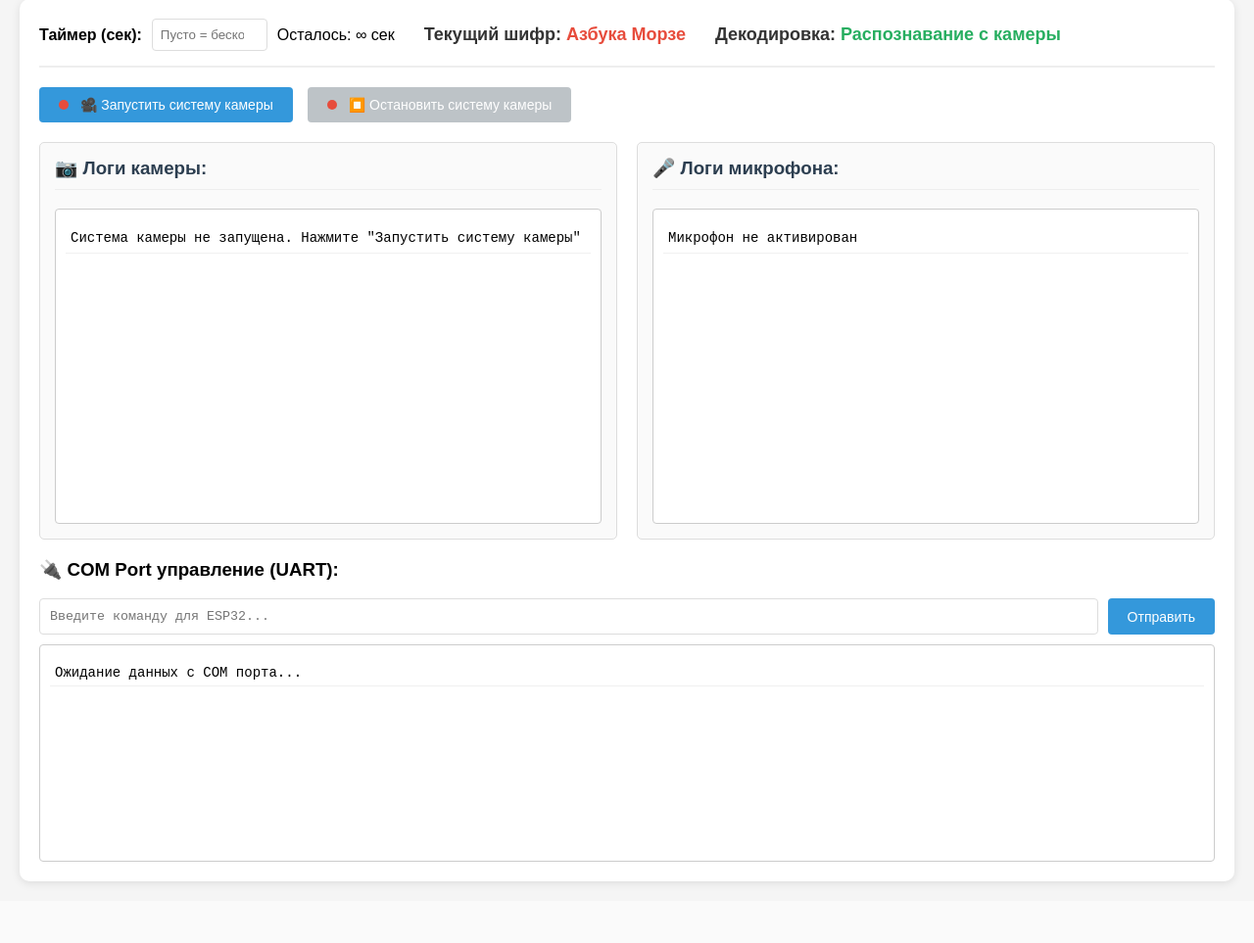
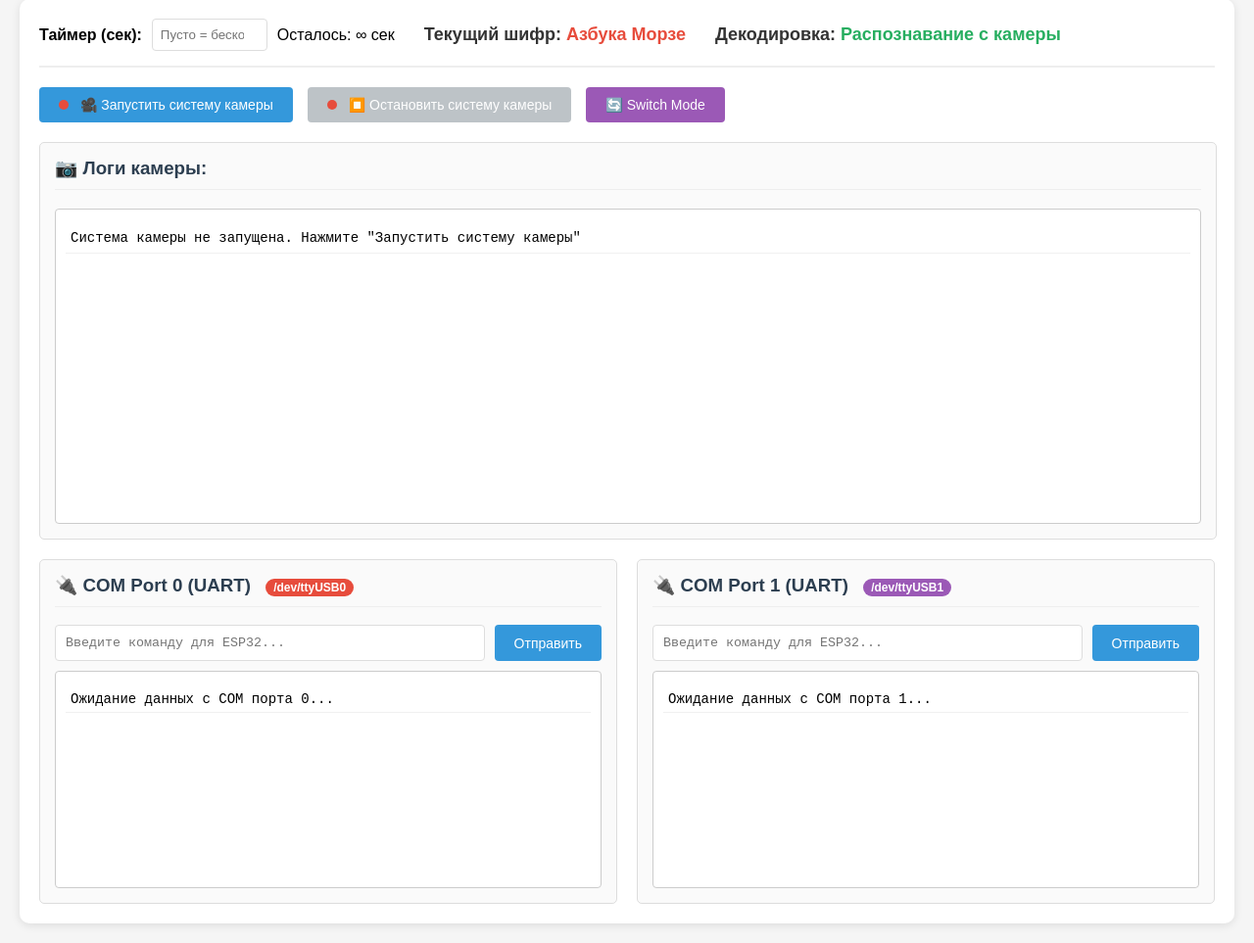
Before and after one commit to arhside3/rgb_main_server, a Flask app: page / in a window 1280 px wide. Shown: the part 21-984 px from the top of the page at 98% size. Before the commit the page ends 925 px from the top, so only its background shows below. Run offline with Flask 3, Linux system fonts and the light colour scheme; some libraries are stand-ins or nearby versions.

Commit message:
Add files via upload

```diff
--- a/site/templates/index.html
+++ b/site/templates/index.html
@@ -30,6 +30,7 @@
             display: flex;
             gap: 15px;
             margin-bottom: 20px;
+            flex-wrap: wrap;
         }
         .timer-section {
             display: flex;
@@ -63,6 +64,12 @@
             background: #bdc3c7;
             cursor: not-allowed;
         }
+        .switch-mode-btn {
+            background: #9b59b6;
+        }
+        .switch-mode-btn:hover {
+            background: #8e44ad;
+        }
         .logs-container {
             display: grid;
             grid-template-columns: 1fr 1fr;
@@ -74,6 +81,7 @@
             border-radius: 5px;
             padding: 15px;
             background: #fafafa;
+            width: 1170px;
         }
         .log-section h3 {
             margin-top: 0;
@@ -92,22 +100,37 @@
             font-size: 14px;
             line-height: 1.4;
         }
+        .com-sections {
+            display: grid;
+            grid-template-columns: 1fr 1fr;
+            gap: 20px;
+            margin-top: 20px;
+        }
         .com-section {
-            margin-top: 20px;
+            border: 1px solid #ddd;
+            border-radius: 5px;
+            padding: 15px;
+            background: #fafafa;
+        }
+        .com-section h3 {
+            margin-top: 0;
+            color: #2c3e50;
+            border-bottom: 1px solid #eee;
+            padding-bottom: 10px;
         }
         .com-controls {
             display: flex;
             gap: 10px;
             margin-bottom: 10px;
         }
-        #comInput {
+        .com-input {
             flex: 1;
             padding: 10px;
             border: 1px solid #ddd;
             border-radius: 4px;
             font-family: 'Courier New', monospace;
         }
-        #comOutput {
+        .com-output {
             border: 1px solid #ccc;
             padding: 10px;
             height: 200px;
@@ -140,30 +163,41 @@
         .status-inactive {
             background: #e74c3c;
         }
+        .port-indicator {
+            display: inline-block;
+            padding: 2px 8px;
+            background: #3498db;
+            color: white;
+            border-radius: 12px;
+            font-size: 12px;
+            margin-left: 10px;
+        }
+        .port-usb0 {
+            background: #e74c3c;
+        }
+        .port-usb1 {
+            background: #9b59b6;
+        }
     </style>
 </head>
 <body>
     <div class="container">
         <div class="header">
-            <!-- Таймер -->
             <div class="timer-section">
                 <label><strong>Таймер (сек):</strong></label>
                 <input type="number" class="timer-input" placeholder="Пусто = бесконечно" min="0">
                 <div>Осталось: <span id="timerDisplay">∞</span> сек</div>
             </div>
 
-            <!-- Текущий шифр -->
             <div class="cipher-info">
                 Текущий шифр: <span style="color: #e74c3c;">Азбука Морзе</span>
             </div>
 
-            <!-- Декодировка -->
             <div class="cipher-info">
                 Декодировка: <span style="color: #27ae60;">Распознавание с камеры</span>
             </div>
         </div>
 
-        <!-- Кнопки управления -->
         <div class="controls">
             <button onclick="startCameraSystem()" id="startCameraBtn">
                 <span class="status-indicator status-inactive"></span>
@@ -173,9 +207,11 @@
                 <span class="status-indicator status-inactive"></span>
                 ⏹️ Остановить систему камеры
             </button>
+            <button onclick="sendSwitchMode()" class="switch-mode-btn" id="switchModeBtn">
+                🔄 Switch Mode
+            </button>
         </div>
 
-        <!-- Логи с камеры и микрофона -->
         <div class="logs-container">
             <div class="log-section">
                 <h3>📷 Логи камеры:</h3>
@@ -183,24 +219,29 @@
                     <div class="log-entry">Система камеры не запущена. Нажмите "Запустить систему камеры"</div>
                 </div>
             </div>
+        </div>
 
-            <div class="log-section">
-                <h3>🎤 Логи микрофона:</h3>
-                <div class="logs" id="micLogs">
-                    <div class="log-entry">Микрофон не активирован</div>
+        <div class="com-sections">
+            <div class="com-section">
+                <h3>🔌 COM Port 0 (UART) <span class="port-indicator port-usb0">/dev/ttyUSB0</span></h3>
+                <div class="com-controls">
+                    <input type="text" class="com-input" id="comInput0" placeholder="Введите команду для ESP32...">
+                    <button onclick="sendCommand(0)">Отправить</button>
                 </div>
+                <div class="com-output" id="comOutput0">
+                    <div class="log-entry">Ожидание данных с COM порта 0...</div>
                 </div>
             </div>
 
-        <!-- COM Port управление -->
             <div class="com-section">
-            <h3>🔌 COM Port управление (UART):</h3>
+                <h3>🔌 COM Port 1 (UART) <span class="port-indicator port-usb1">/dev/ttyUSB1</span></h3>
                 <div class="com-controls">
-                <input type="text" id="comInput" placeholder="Введите команду для ESP32...">
-                <button onclick="sendCommand()">Отправить</button>
+                    <input type="text" class="com-input" id="comInput1" placeholder="Введите команду для ESP32...">
+                    <button onclick="sendCommand(1)">Отправить</button>
                 </div>
-            <div id="comOutput">
-                <div class="log-entry">Ожидание данных с COM порта...</div>
+                <div class="com-output" id="comOutput1">
+                    <div class="log-entry">Ожидание данных с COM порта 1...</div>
+                </div>
             </div>
         </div>
     </div>
@@ -210,30 +251,41 @@
         let timerInterval = null;
         let cameraActive = false;
 
-        // Обработка таймера
-        document.querySelector('.timer-input').addEventListener('input', function(e) {
+        function getElement(id) {
+            const element = document.getElementById(id);
+            if (!element) {
+                console.error(`Element ${id} not found`);
+            }
+            return element;
+        }
+
+        const timerInput = document.querySelector('.timer-input');
+        if (timerInput) {
+            timerInput.addEventListener('input', function(e) {
                 clearInterval(timerInterval);
                 const seconds = parseInt(e.target.value);
 
                 if (seconds > 0) {
                     let timeLeft = seconds;
-                document.getElementById('timerDisplay').textContent = timeLeft;
+                    const timerDisplay = getElement('timerDisplay');
+                    if (timerDisplay) timerDisplay.textContent = timeLeft;
 
                     timerInterval = setInterval(() => {
                         timeLeft--;
-                    document.getElementById('timerDisplay').textContent = timeLeft;
+                        if (timerDisplay) timerDisplay.textContent = timeLeft;
 
                         if (timeLeft <= 0) {
                             clearInterval(timerInterval);
-                        document.getElementById('timerDisplay').textContent = 'Время вышло!';
+                            if (timerDisplay) timerDisplay.textContent = 'Время вышло!';
                         }
                     }, 1000);
                 } else {
-                document.getElementById('timerDisplay').textContent = '∞';
+                    const timerDisplay = getElement('timerDisplay');
+                    if (timerDisplay) timerDisplay.textContent = '∞';
                 }
             });
+        }
 
-        // Запуск системы камеры
         function startCameraSystem() {
             if (!cameraActive) {
                 socket.emit('start_camera');
@@ -242,41 +294,57 @@
             }
         }
 
-        // Остановка системы камеры
         function stopCameraSystem() {
-            // Здесь можно добавить логику для остановки процесса
             cameraActive = false;
             updateCameraButtons();
             addCameraLog('Система камеры остановлена');
         }
 
+        function sendSwitchMode() {
+            socket.emit('com_command', {port: 0, command: 'switchmode'});
+            const btn = getElement('switchModeBtn');
+            if (btn) {
+                const originalText = btn.innerHTML;
+                btn.innerHTML = '🔄 Отправка...';
+                btn.disabled = true;
+
+                setTimeout(() => {
+                    btn.innerHTML = originalText;
+                    btn.disabled = false;
+                }, 1000);
+            }
+        }
+
         function updateCameraButtons() {
-            const startBtn = document.getElementById('startCameraBtn');
-            const stopBtn = document.getElementById('stopCameraBtn');
+            const startBtn = getElement('startCameraBtn');
+            const stopBtn = getElement('stopCameraBtn');
+
+            if (startBtn && stopBtn) {
                 const statusIndicator = startBtn.querySelector('.status-indicator');
 
                 if (cameraActive) {
                     startBtn.disabled = true;
                     stopBtn.disabled = false;
-                statusIndicator.className = 'status-indicator status-active';
+                    if (statusIndicator) statusIndicator.className = 'status-indicator status-active';
                     startBtn.innerHTML = '<span class="status-indicator status-active"></span> ✅ Система камеры запущена';
                 } else {
                     startBtn.disabled = false;
                     stopBtn.disabled = true;
-                statusIndicator.className = 'status-indicator status-inactive';
+                    if (statusIndicator) statusIndicator.className = 'status-indicator status-inactive';
                     startBtn.innerHTML = '<span class="status-indicator status-inactive"></span> 🎥 Запустить систему камеры';
                 }
             }
+        }
 
-        // Добавление лога в раздел камеры
         function addCameraLog(message) {
-            const logElement = document.getElementById('cameraLogs');
+            const logElement = getElement('cameraLogs');
+            if (!logElement) return;
+
             const timestamp = new Date().toLocaleTimeString();
             const logEntry = document.createElement('div');
             logEntry.className = 'log-entry';
             logEntry.innerHTML = `<span class="timestamp">[${timestamp}]</span> ${message}`;
 
-            // Очищаем начальное сообщение если это первый лог
             if (logElement.children.length === 1 && logElement.children[0].textContent.includes('не запущена')) {
                 logElement.innerHTML = '';
             }
@@ -285,61 +353,67 @@
             logElement.scrollTop = logElement.scrollHeight;
         }
 
-        // Получение логов с камеры
         socket.on('camera_log', function(data) {
             addCameraLog(data);
         });
 
-        // Получение логов с микрофона
-        socket.on('mic_log', function(data) {
-            const logElement = document.getElementById('micLogs');
+        socket.on('com_data', function(data) {
+            if (typeof data.port === 'number' && (data.port === 0 || data.port === 1)) {
+                const outputElement = getElement(`comOutput${data.port}`);
+                if (!outputElement) return;
+
                 const timestamp = new Date().toLocaleTimeString();
                 const logEntry = document.createElement('div');
                 logEntry.className = 'log-entry';
-            logEntry.innerHTML = `<span class="timestamp">[${timestamp}]</span> ${data}`;
+                logEntry.innerHTML = `<span class="timestamp">[${timestamp}]</span> ${data.message}`;
 
-            logElement.appendChild(logEntry);
-            logElement.scrollTop = logElement.scrollHeight;
-        });
-
-        // Получение данных с COM порта
-        socket.on('com_data', function(data) {
-            const outputElement = document.getElementById('comOutput');
-            const timestamp = new Date().toLocaleTimeString();
-            const logEntry = document.createElement('div');
-            logEntry.className = 'log-entry';
-            logEntry.innerHTML = `<span class="timestamp">[${timestamp}]</span> ${data}`;
+                if (outputElement.children.length === 1 &&
+                    outputElement.children[0].textContent.includes('Ожидание данных')) {
+                    outputElement.innerHTML = '';
+                }
 
                 outputElement.appendChild(logEntry);
                 outputElement.scrollTop = outputElement.scrollHeight;
+            }
         });
 
-        // Отправка команды на COM порт
-        function sendCommand() {
-            const input = document.getElementById('comInput');
+        function sendCommand(portNumber) {
+            const input = getElement(`comInput${portNumber}`);
+            if (!input) return;
+
             const command = input.value.trim();
-
             if (command) {
-                socket.emit('com_command', command);
+                socket.emit('com_command', {port: portNumber, command: command});
                 input.value = '';
             }
         }
 
-        // Отправка команды по нажатию Enter
-        document.getElementById('comInput').addEventListener('keypress', function(e) {
-            if (e.key === 'Enter') {
-                sendCommand();
+        const comInput0 = getElement('comInput0');
+        const comInput1 = getElement('comInput1');
+
+        if (comInput0) {
+            comInput0.addEventListener('keypress', function(e) {
+                if (e.key === 'Enter') sendCommand(0);
+            });
         }
+
+        if (comInput1) {
+            comInput1.addEventListener('keypress', function(e) {
+                if (e.key === 'Enter') sendCommand(1);
             });
+        }
 
-        // Обработка соединения
         socket.on('connect', function() {
             console.log('Connected to server');
+            addCameraLog('Подключено к серверу');
         });
 
         socket.on('disconnect', function() {
             console.log('Disconnected from server');
+            addCameraLog('Отключено от сервера');
         });
+
+        updateCameraButtons();
     </script>
     </body>
 </html>
```
Also changed, not shown: site/main.py (+52 -48 lines), site/uart.py (+144 -29 lines). Lines whose indentation alone changed are shown as unchanged.
